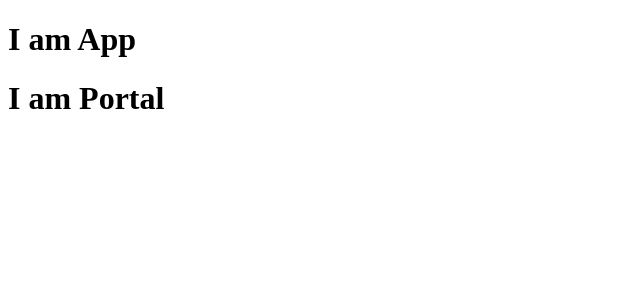
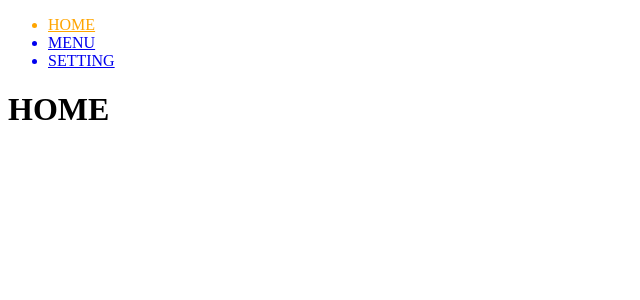
Before and after one commit to tharungutta/React_JS, a React (Vite) app: page / in a window 1280 px wide. Shown: the top 300 px of the page, without its empty margins (0-640 px from the left). Built offline with nearby package versions, Linux system fonts and the light colour scheme.

Commit message:
initial commit

```diff
--- a/package.json
+++ b/package.json
@@ -13,7 +13,8 @@
     "axios": "^1.11.0",
     "prop-types": "^15.8.1",
     "react": "^19.1.0",
-    "react-dom": "^19.1.0"
+    "react-dom": "^19.1.0",
+    "react-router-dom": "^7.8.1"
   },
   "devDependencies": {
     "@eslint/js": "^9.30.1",
--- a/src/App.jsx
+++ b/src/App.jsx
@@ -283,16 +283,65 @@
 
 //! Portal
 
+// import React from 'react'
+// import Portals from "./portal/Portals"
+
+// const App = () => {
+//   return (
+//     <>
+//     <h1>I am App</h1>
+//       <Portals/>
+//     </>
+//   )
+// }
+
+// export default App
+
+
+
+
+//! Routing --> Navigating btw the webpages base on "URL" without page reloading(SPA)
+//Library --> react-router-dom
+//Install --> npm i react-router-dom@latest
+
 import React from 'react'
-import Portals from "./portal/Portals"
+import { BrowserRouter, Routes ,Route} from 'react-router-dom'
+import Home from './Routing/Home';
+import Menu from './Routing/Menu';
+import Setting from './Routing/Setting';
+import PageNotFound from './Routing/PageNotFound';
+import "./global.css"
+import Layout from './Routing/Layout';
+
 
 const App = () => {
   return (
     <>
-    <h1>I am App</h1>
-      <Portals/>
+    <BrowserRouter>
+      <Routes>
+        <Route path="/" element={<Layout/>}>
+           <Route index element={<Home/>}/>
+           <Route path="/menu" element={<Menu/>}/>
+           <Route path="/setting" element={<Setting/>}/>
+           <Route path="*" element={<PageNotFound/>}/>
+        </Route>
+
+      </Routes>
+    </BrowserRouter>
     </>
-  )
+  );
 }
 
 export default App
+
+
+
+//! Nested Routing --> process of writing one Route inside the another Route
+// why ? --> To follow the Route hierarchy
+//? Parent Route --> The Route which covers/wraps all the remaing Route
+//? Child Route/Children  --> All the Route covered by Parent Route
+//* PROBLEM: --> Only url of particular webpage is changing , but content is not changing
+//* [ In all webpages getting the content of Parent Route compo]
+//? SOLUTION : Shared Routing / Shared Layout [mention <Outlet/> in Parent Route compo]
+
+//! NOTE --> When we display "seperate content" for "landing page " then only immediate child route with path="/"(index) is needed.
--- /dev/null
+++ b/src/Routing/Home.jsx
@@ -0,0 +1,26 @@
+import React from 'react'
+import { Outlet } from 'react-router-dom'
+
+const Home = () => {
+  return (
+    <>
+       <h1>HOME</h1> {/* landing page content*/}
+    </>
+  )
+}
+
+export default Home
+
+
+
+//! Shared Routing --> Along with the url parent Route component, "content" also shared
+//NOTE: Always <Outlet/> should be written inside every "parent route component"
+//! PROBLEM : Along with the content of individual webpage,the content of Parent Route component is displaying...
+//? SOLUTION : Index routing / Index Props
+
+//! Index routing / Index Props
+//? 1) Create a new component i.e Layout.jsx [Supportive compo for Home.jsx ]
+//? 2) Sepearte the " landing page content"(<h1>HOME</h1>) and (<Outlet/> & common logic ) among Home>jsx and Layout.jsx
+//Way1 : If we write "landing page content"(<h1>HOME</h1>) in "Layout.jsx" then write <Outlet/> * <NavBar/> in "Home.jsx"
+      // **** OR******
+//Way2 : if we write "landing page content"(<h1>HOME</h1>) in "Home.jsx" then write <Outlet/> * <NavBar/> in "Layout.jsx"
--- /dev/null
+++ b/src/Routing/Layout.jsx
@@ -0,0 +1,14 @@
+import React from 'react'
+import Navbar from './Navbar'
+import { Outlet } from 'react-router-dom'
+
+const Layout = () => {
+  return (
+    <>
+               <Navbar/> {/* common content for all the pages */}
+                <Outlet/>
+    </>
+  )
+}
+
+export default Layout
--- /dev/null
+++ b/src/Routing/Menu.jsx
@@ -0,0 +1,11 @@
+import React from 'react'
+
+const Menu = () => {
+  return (
+    <>
+       <h1>MENU</h1>
+    </>
+  )
+}
+
+export default Menu
--- /dev/null
+++ b/src/Routing/Navbar.jsx
@@ -0,0 +1,26 @@
+import React from 'react'
+import { NavLink } from 'react-router-dom'
+
+const Navbar = () => {
+  return (
+    <>
+       <nav>
+        <ul>
+           <NavLink to="/">
+            <li>HOME</li>
+           </NavLink>
+           <NavLink to="/menu">
+            <li>MENU</li>
+           </NavLink>
+           <NavLink to="/setting">
+            <li>SETTING</li>
+           </NavLink>
+        </ul>
+       </nav>
+    </>
+  );
+}
+export default Navbar
+
+//! In routing , instead of "anchor tag" --> Link/NavLink , "href" --> to
+//? NavLink --> extra feature --> "class" attribute with value "active"
--- /dev/null
+++ b/src/Routing/PageNotFound.jsx
@@ -0,0 +1,11 @@
+import React from 'react'
+
+const PageNotFound = () => {
+  return (
+    <>
+       <h1>404 PageNotFound</h1>
+    </>
+  )
+}
+
+export default PageNotFound
--- /dev/null
+++ b/src/Routing/Setting.jsx
@@ -0,0 +1,11 @@
+import React from 'react'
+
+const Setting = () => {
+  return (
+    <>
+      <h1>SETTING</h1>
+    </>
+  )
+}
+
+export default Setting
--- /dev/null
+++ b/src/global.css
@@ -0,0 +1,3 @@
+.active {
+    color: orange;
+}
```
Also changed, not shown: 1 other file (tests, documents, lock files or other folders).
